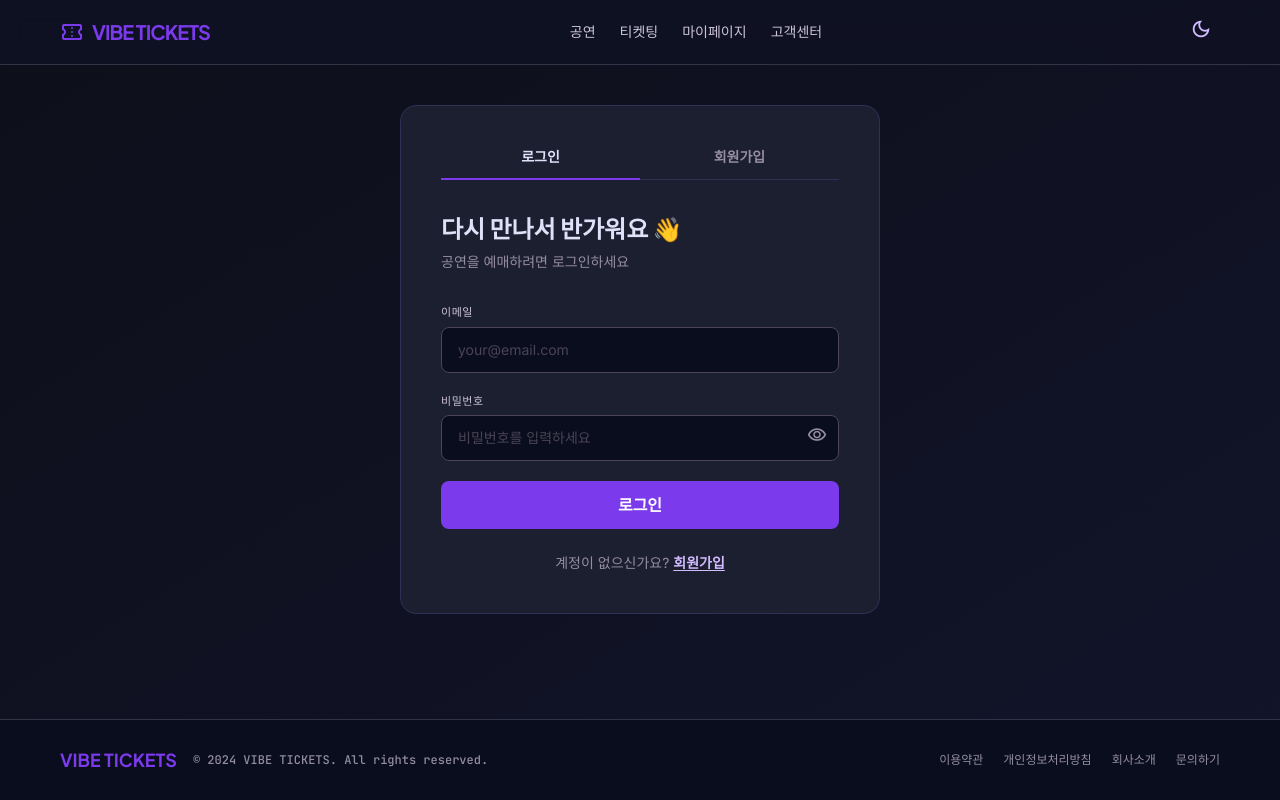
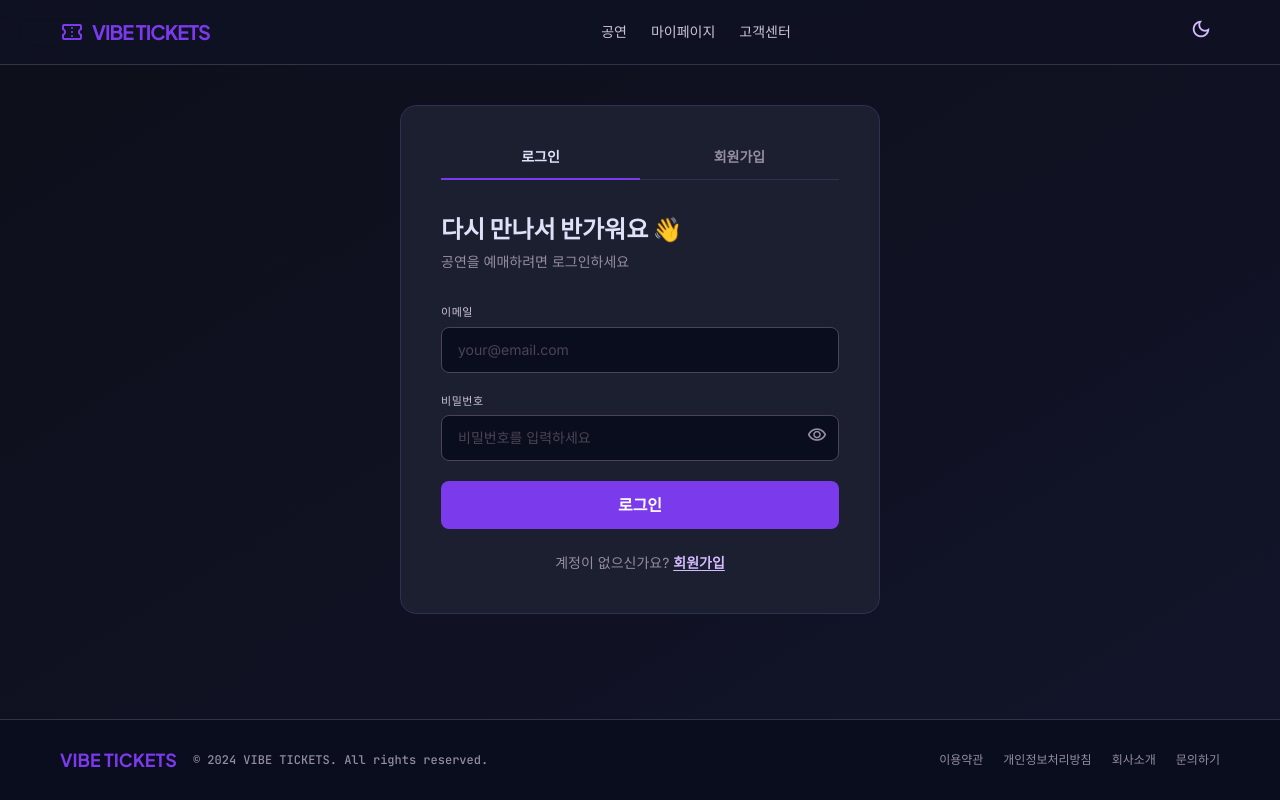
Before and after one commit to ziheon01/Ticket-Queue-Platform, a React (Vite) app in the folder client/: page /login in a window 1280 px wide. Built offline with nearby package versions, Linux system fonts and the light colour scheme; no server answers.

Commit message:
fix: 로그인 페이지 Navbar 티켓팅 제거

```diff
--- a/client/src/pages/LoginPage.tsx
+++ b/client/src/pages/LoginPage.tsx
@@ -97,7 +97,7 @@ function Navbar({ dark, onToggle }: { dark: boolean; onToggle: () => void }) {
         </a>
 
         <div className="hidden md:flex items-center gap-6 text-sm">
-          {['공연', '티켓팅', '마이페이지', '고객센터'].map((label) => (
+          {['공연', '마이페이지', '고객센터'].map((label) => (
             <a
               key={label}
               href="#"
```
